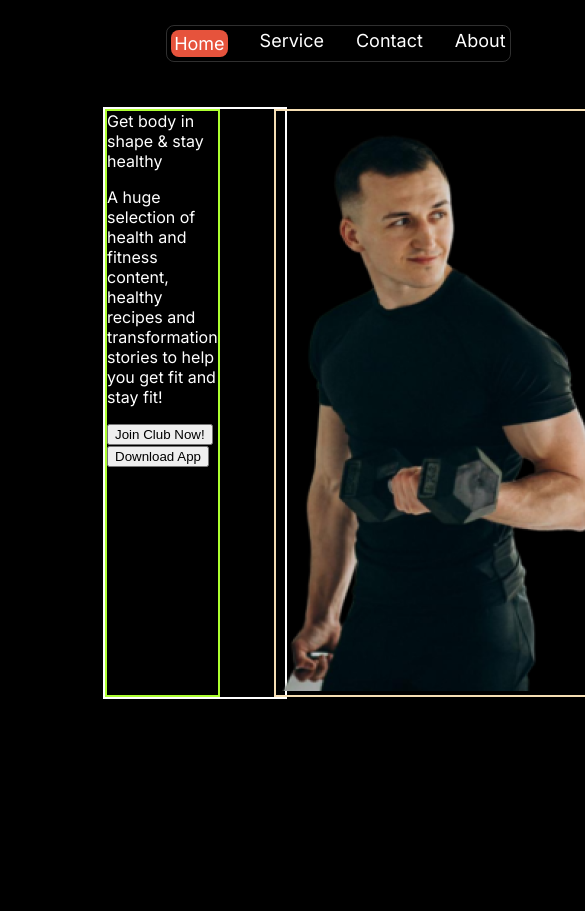
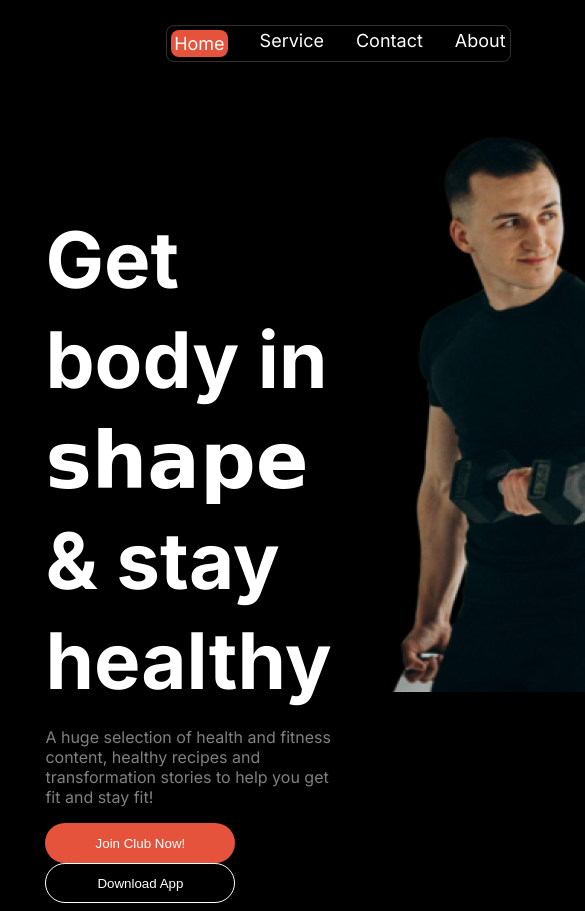
Before and after one commit to sucharita4867/assignment-10-2, a plain HTML site: page index.html in a window 390 px wide. Shown: the top 911 px of the page, 585 px wide, since content can reach past the window. Before the commit the page ends 844 px from the top, so only its background shows below. Drawn offline with Linux system fonts and the light colour scheme.

```diff
--- a/index.html
+++ b/index.html
@@ -26,10 +26,10 @@
       <main>
             <section class="banner-section font">
                   <div class="banner-1">
-                        <div>Get body in shape & stay healthy</div>
-                        <p>A huge selection of health and fitness content, healthy recipes and transformation stories to help you get fit and stay fit!</p>
-                        <button>Join Club Now!</button>
-                        <button>Download App</button>
+                        <div class="banner-1-1"> <strong>Get body in <span class="shape">shape</span> & stay healthy</strong></div>
+                        <p class="banner-1-2">A huge selection of health and fitness content, healthy recipes and transformation stories to help you get fit and stay fit!</p>
+                        <button class="banner-1-3">Join Club Now!</button>
+                        <button class="banner-1-4">Download App</button>
                   </div>
                   <div class="banner-2">
                         <img src="images/Images 2.png" alt="">
--- a/style/style.css
+++ b/style/style.css
@@ -54,16 +54,51 @@
 
 /* banner section style */
 .banner-section {
-      margin: 45px 95px 45px 95px;
       display: flex;
-      gap: 30%;
-      border: 2px solid white;
+      gap: 18%;
+      width: 80%;
+      margin: auto;
+      margin-top: 50px;
+      justify-content: space-between;
 }
 
 .banner-1 {
-      border: 2px solid greenyellow;
+      height: 150%;
+      margin-top: 98px;
 }
 
-.banner-2 {
-      border: 2px solid wheat;
+.banner-1-1 {
+      font-size: 78px;
+      font-weight: 500px;
+      line-height: 100px;
 }
+
+.banner-1-2 {
+      color: rgba(255, 255, 255, 0.5);
+}
+
+.banner-1-3 {
+      border: none;
+      height: 40px;
+      width: 190px;
+      border-radius: 42px;
+      background: rgb(230, 83, 60);
+      margin-right: 10px;
+      color: white;
+}
+
+.banner-1-4 {
+      border: none;
+      height: 40px;
+      width: 190px;
+      border-radius: 42px;
+      background-color: black;
+      color: white;
+      border: 1px solid white;
+}
+
+.shape {
+      font-family: cursive;
+}
+
+/* responsive section */
```
